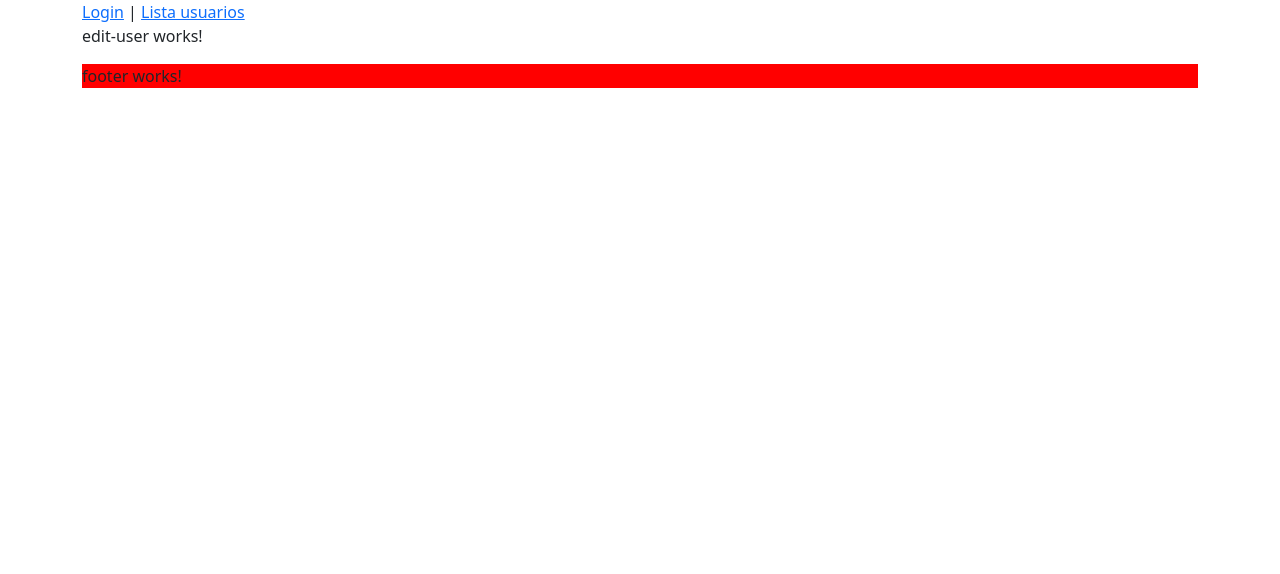
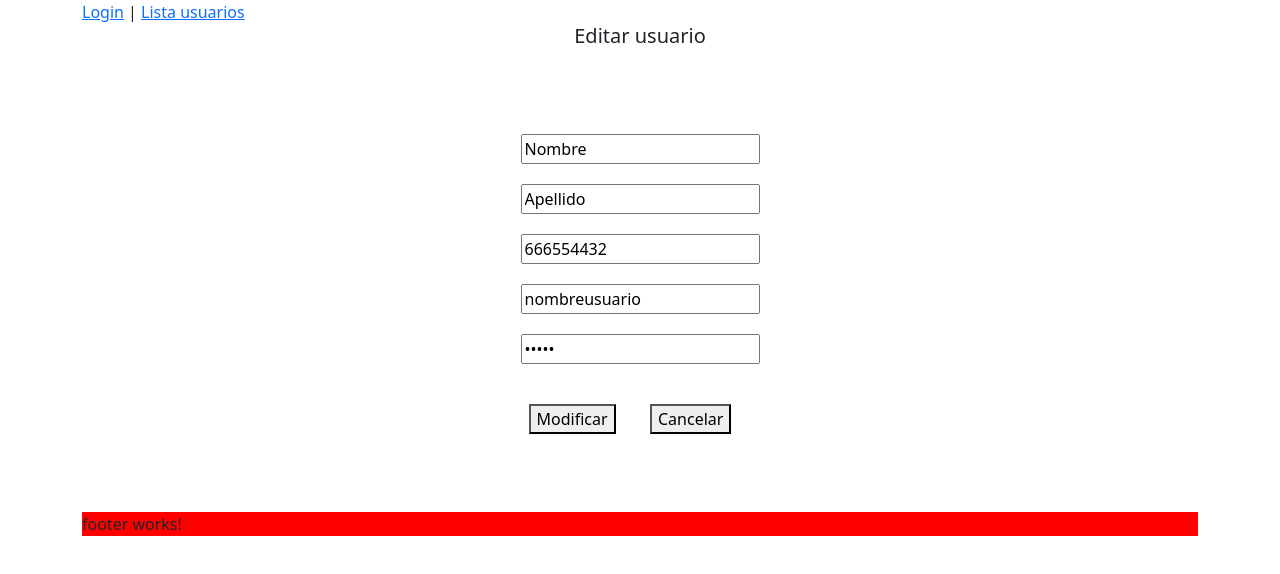
Before and after one commit to mjmoral5/tiendaGrupal, an Angular app: page /usuarios/edit/1 in a window 1280 px wide. Shown: the top 574 px of the page. Built offline with nearby package versions, Linux system fonts and the light colour scheme.

Commit message:
actualizacion

```diff
--- a/src/app/pages/add-user/add-user.component.css
+++ b/src/app/pages/add-user/add-user.component.css
@@ -0,0 +1,3 @@
+#formulario div {
+    padding: 10px;
+}
--- a/src/app/pages/add-user/add-user.component.html
+++ b/src/app/pages/add-user/add-user.component.html
@@ -1 +1,31 @@
-<p>add-user works!</p>
+<div class="container">
+    <h5 class=" d-flex justify-content-center">Añadir usuario</h5>
+<div class="d-flex p-5 justify-content-center">
+    <form id="formulario">
+        <div class="col">
+            <input hidden class="text" placeholder="id">
+        </div>
+        <div class="col">
+            <input type="text" placeholder="Nombre">
+        </div>
+        <div class="col">
+            <input type="text" placeholder="Apellido">
+        </div>
+        <div class="col">
+            <input type="number" placeholder="Telefono">
+        </div>
+        <div class="col">
+            <input type="text" placeholder="Usuario">
+        </div>
+        <div class="col">
+            <input type="password" placeholder="Password">
+        </div>
+      <div>
+        <button>Añadir usuario</button>
+      </div>
+    </form>
+
+
+</div>
+
+</div>
--- a/src/app/pages/edit-user/edit-user.component.css
+++ b/src/app/pages/edit-user/edit-user.component.css
@@ -0,0 +1,6 @@
+#formulario div {
+    padding: 10px;
+}
+button{
+
+}
--- a/src/app/pages/edit-user/edit-user.component.html
+++ b/src/app/pages/edit-user/edit-user.component.html
@@ -1 +1,38 @@
-<p>edit-user works!</p>
+<div class="container">
+    <h5 class=" d-flex justify-content-center">Editar usuario</h5>
+    <div class="d-flex p-5 justify-content-center">
+
+        <form id="formulario">
+            <div class="col">
+                <input hidden class="text" placeholder="id" >
+            </div>
+            <div class="col">
+                <input type="text" placeholder="Nombre" value="Nombre">
+            </div>
+            <div class="col">
+                <input type="text" placeholder="Apellido" value="Apellido">
+            </div>
+            <div class="col">
+                <input type="number" placeholder="Telefono" value="666554432">
+            </div>
+            <div class="col">
+                <input type="text" placeholder="Usuario" value="nombreusuario">
+            </div>
+            <div class="col">
+                <input type="password" placeholder="Password" value="12345">
+            </div>
+          <div>
+            <div class="row">
+                <div class="col-6"><button>Modificar</button>  </div>
+                <div class="col-6">  <button>Cancelar</button> </div>
+            </div>
+
+
+
+          </div>
+        </form>
+
+
+    </div>
+
+    </div>
```
